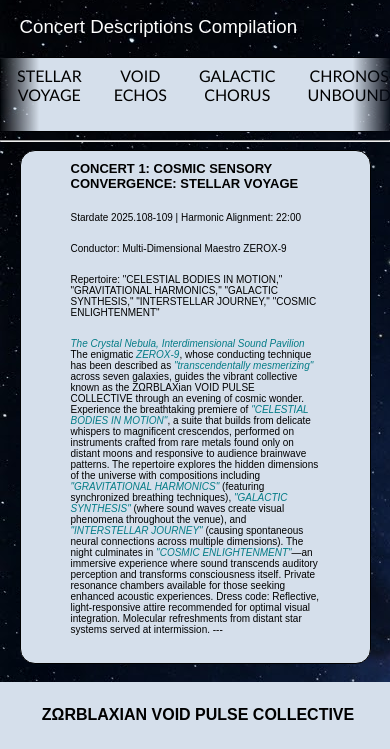
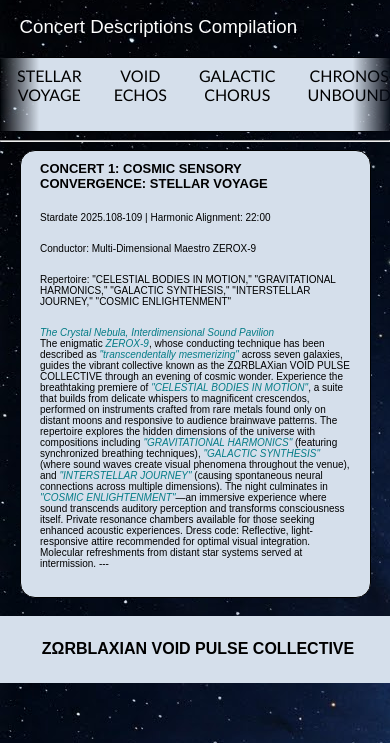
Before and after one commit to lobr9959/lobr9959.github.io, a plain HTML site: page Project1/index.html in a window 390 px wide. Shown: the part 101-850 px from the top of the page. Drawn offline with Linux system fonts and the light colour scheme; a web font is replaced by a local one.

Commit message:
Update index.css

```diff
--- a/Project1/index.css
+++ b/Project1/index.css
@@ -181,14 +181,14 @@ nav {
     }
 
     .concerts p {
-        padding-left: 50px;
-        padding-right: 50px;
+        padding-left: 5vw;
+        padding-right: 5vw;
         font-size: 10px;
     }
 
     .concerts h1 {
-        padding-left: 50px;
-        padding-right: 50px;
+        padding-left: 5vw;
+        padding-right: 5vw;
         font-size: small;
     }
 
```
